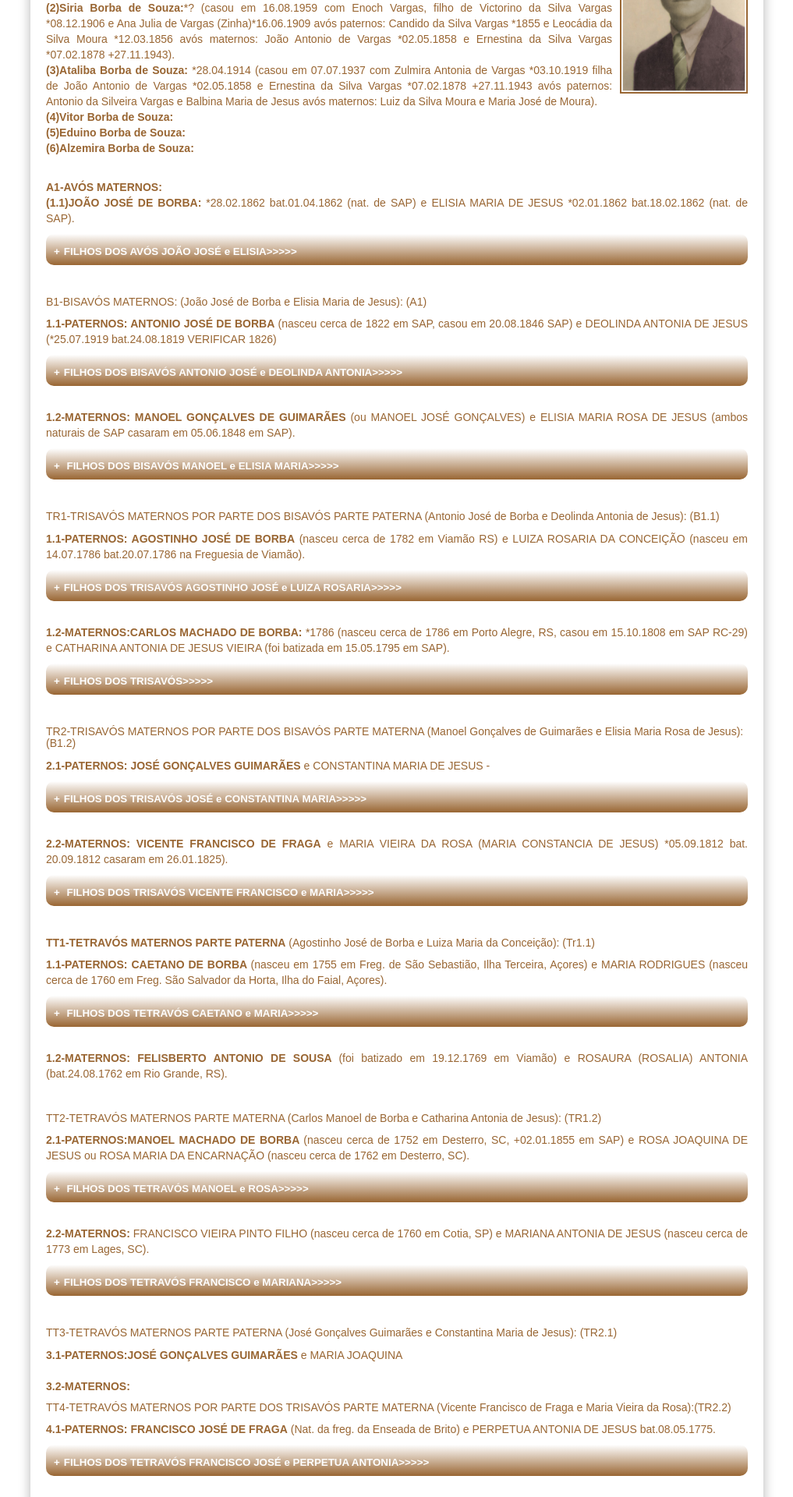
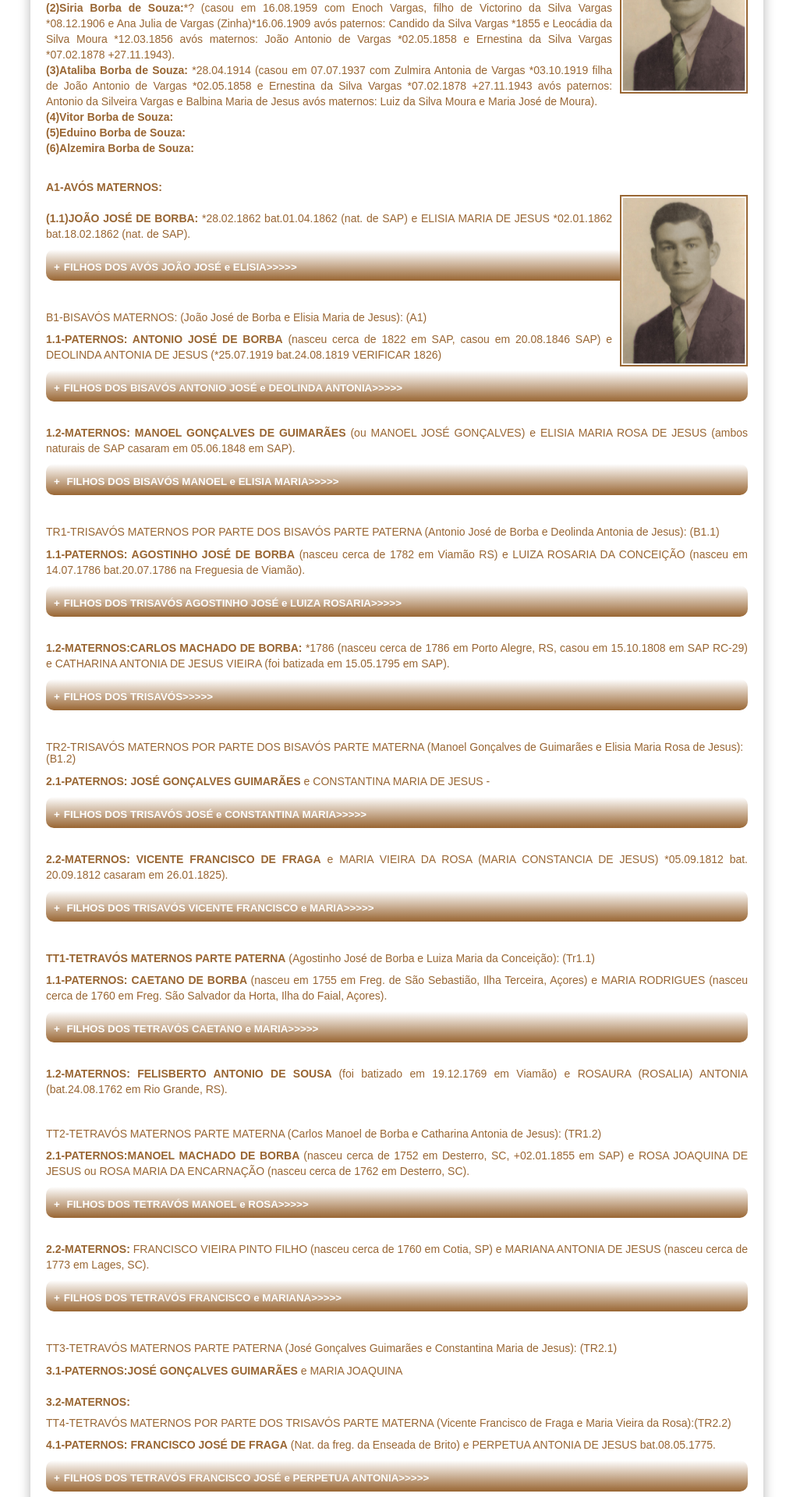
Before and after one commit to claudiovargas1955/claudiovargas1955.github.io, a Jekyll site: the page built from _pages/arvore-genealogica-da-familia-borba.html, in a window 1280 px wide. Shown: the part 569-2489 px from the top of the page at 78% size, without its empty margins (131-1148 px from the left). Built offline with Jekyll 4.4.1, drawn with Linux system fonts in a browser that asks for light colours; some web fonts are replaced.

Commit message:
Update arvore-genealogica-da-familia-borba.html

```diff
--- a/_pages/arvore-genealogica-da-familia-borba.html
+++ b/_pages/arvore-genealogica-da-familia-borba.html
@@ -66,6 +66,7 @@ Jesus avós maternos: Luiz da Silva Moura e Maria José de  Moura). <br/>
 <b>(6)Alzemira Borba de Souza:</b><br/> <br/>
 
 <p><b>A1-AVÓS MATERNOS:<br/>
+<img class="dir" style="float:right"; src="/images/1450587600Donato.jpg"; height="220px" ;  title="Donato Sousa - ano 1955";/><br/>
 (1.1)JOÃO JOSÉ DE BORBA:</b> *28.02.1862 bat.01.04.1862 (nat. de SAP) e ELISIA MARIA DE JESUS *02.01.1862  bat.18.02.1862 (nat. de SAP).
 <details><summary><b>FILHOS DOS AVÓS JOÃO JOSÉ e ELISIA>>>>></summary></b><br/>
 <p>(1.1)<b>Antonio José de Borba:</b> *26.11.1901 (casou em Cachoeira do Sul em 31.12.1928 com Marieta Vargas filha  de Joaquim da
```
